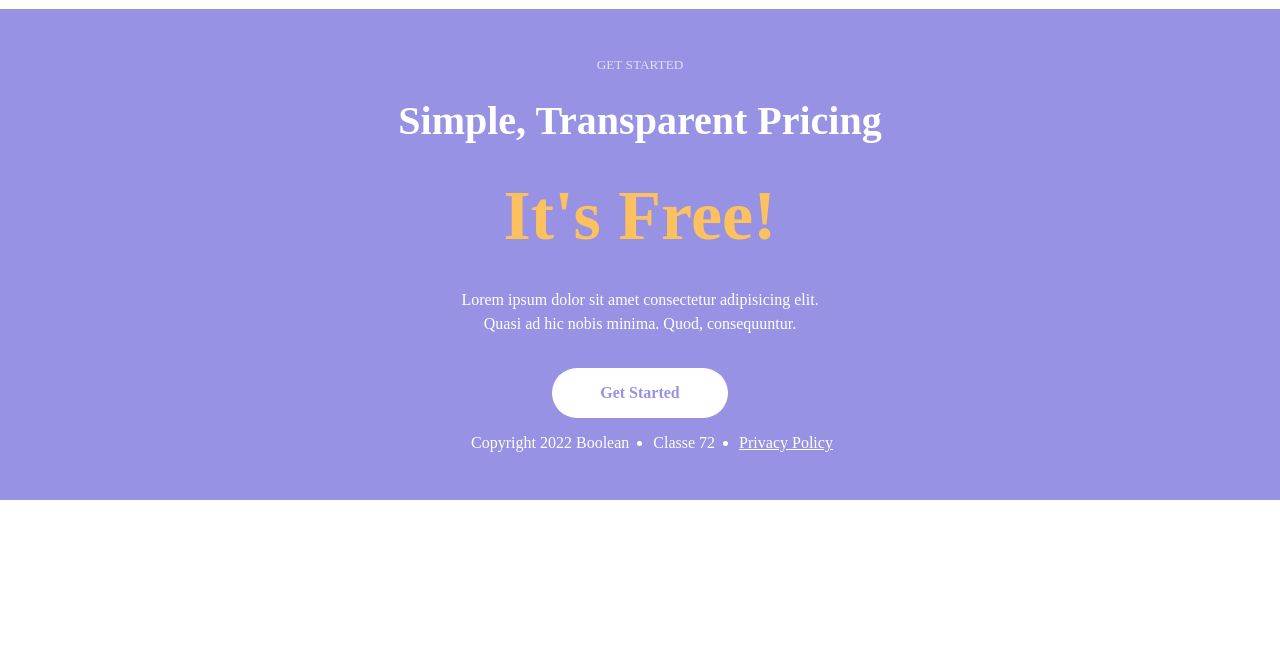
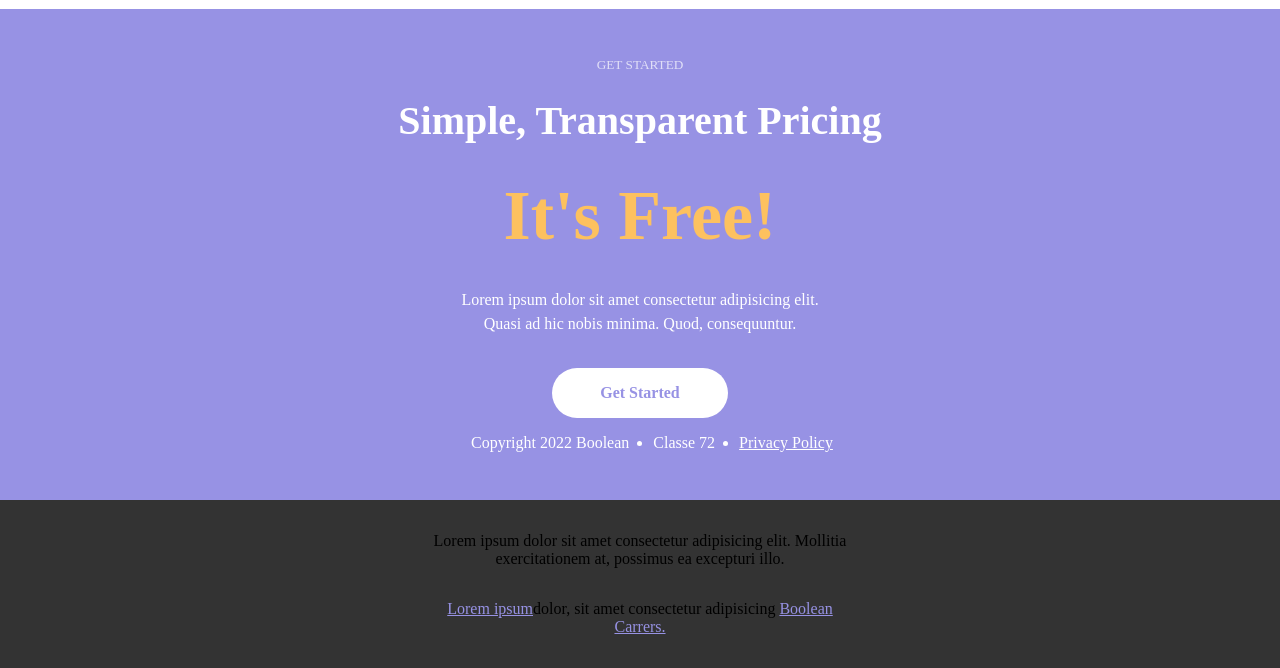
Before and after one commit to sensi-federico/htmlcss-responsive-layout, a plain HTML site: page index.html in a window 1280 px wide. Shown: the part 4609-5277 px from the top of the page. Before the commit the page ends 5109 px from the top, so only its background shows below. Drawn offline with Linux system fonts and the light colour scheme.

Commit message:
footer complete

```diff
--- a/assets/css/style.css
+++ b/assets/css/style.css
@@ -485,3 +485,29 @@ header {
 
 
 /* #endregion main */
+
+/* #region footer */
+
+footer{
+    background-color: var(--footer);
+    display: flex;
+    flex-direction: column;
+    align-items: center;
+}
+
+footer .p-first {
+    padding: 2rem 0;
+    text-align: center
+}
+
+footer .p-second {
+    padding-bottom: 2rem;
+    text-align: center
+}
+
+footer a {
+    color: var(--primary);
+    text-decoration: underline;
+}
+
+/* #endregion footer */
--- a/index.html
+++ b/index.html
@@ -403,12 +403,18 @@
             </div>
         </section>
 
-
-
     </main>
     <!-- /#site_main -->
 
-    <footer id="site_footer"></footer>
+    <footer id="site_footer">
+        <p class="p-first">
+            Lorem ipsum dolor sit amet consectetur adipisicing elit. Mollitia <br> exercitationem at, possimus ea excepturi illo.
+        </p>
+
+        <p class="p-second" >
+            <a href="#">Lorem ipsum</a>dolor, sit amet consectetur adipisicing <a href="#">Boolean <br> Carrers.</a>
+        </p>
+    </footer>
     <!-- /#site_footer -->
 
 
```
